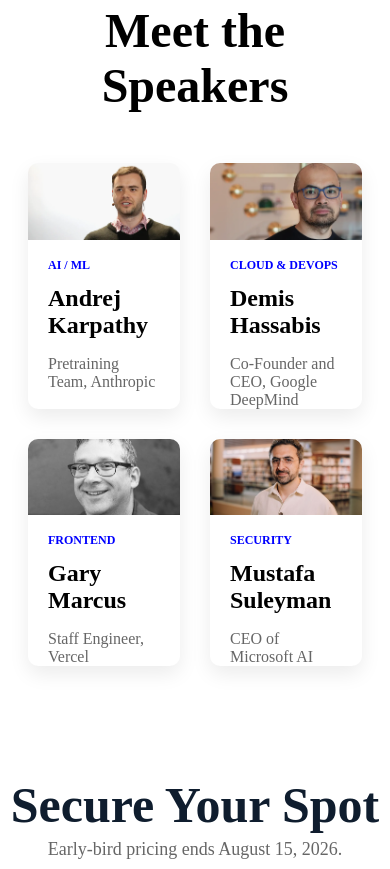
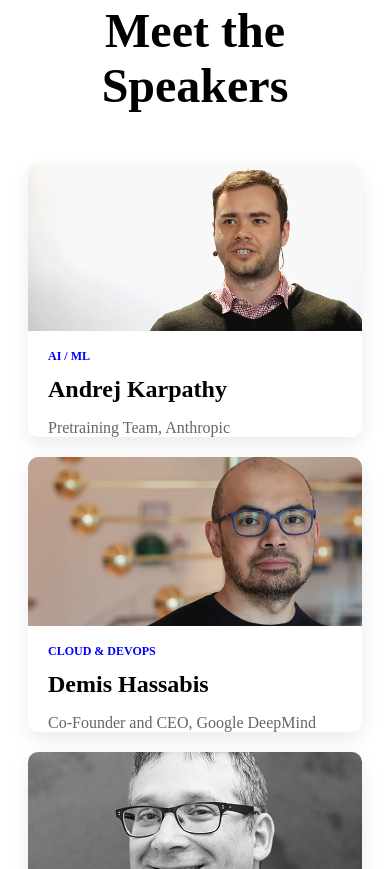
Before and after one commit to arfrrhmn2013git/PHeroAssignment, a plain HTML site: page index.html in a window 390 px wide. Shown: the part 735-1604 px from the top of the page. Drawn offline with Linux system fonts and the light colour scheme.

Commit message:
speakers section update

```diff
--- a/style.css
+++ b/style.css
@@ -657,3 +657,18 @@
         font-weight: bold;
         word-spacing: normal;
             }
+    @media (max-width: 768px) {
+    .speaker-container {
+        grid-template-columns: 1fr;
+        gap: 20px;
+    }
+
+    .speaker-card {
+        width: 100%;
+    }
+
+    .speaker-card img {
+        width: 100%;
+        height: auto;
+    }
+}
```
